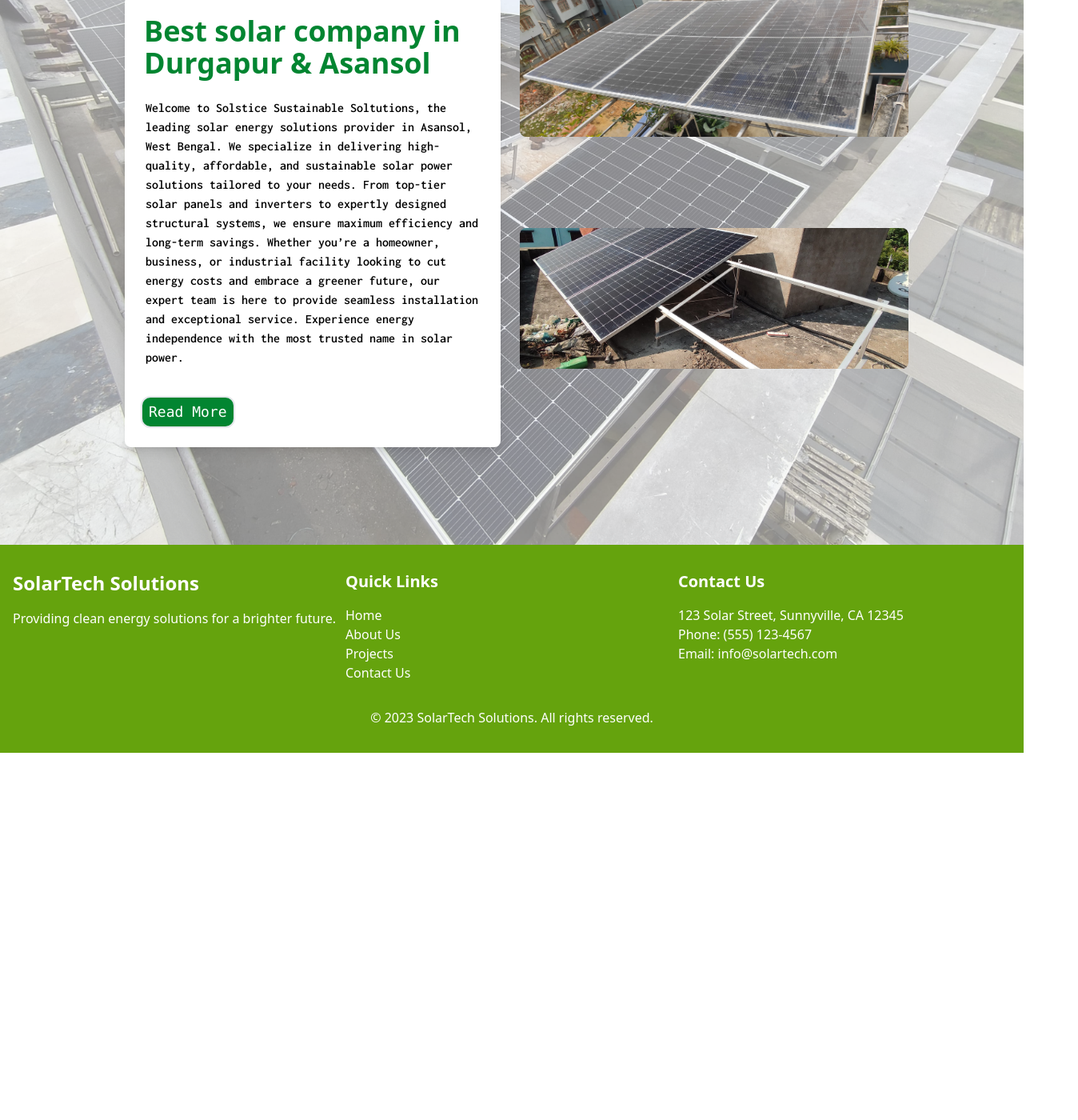
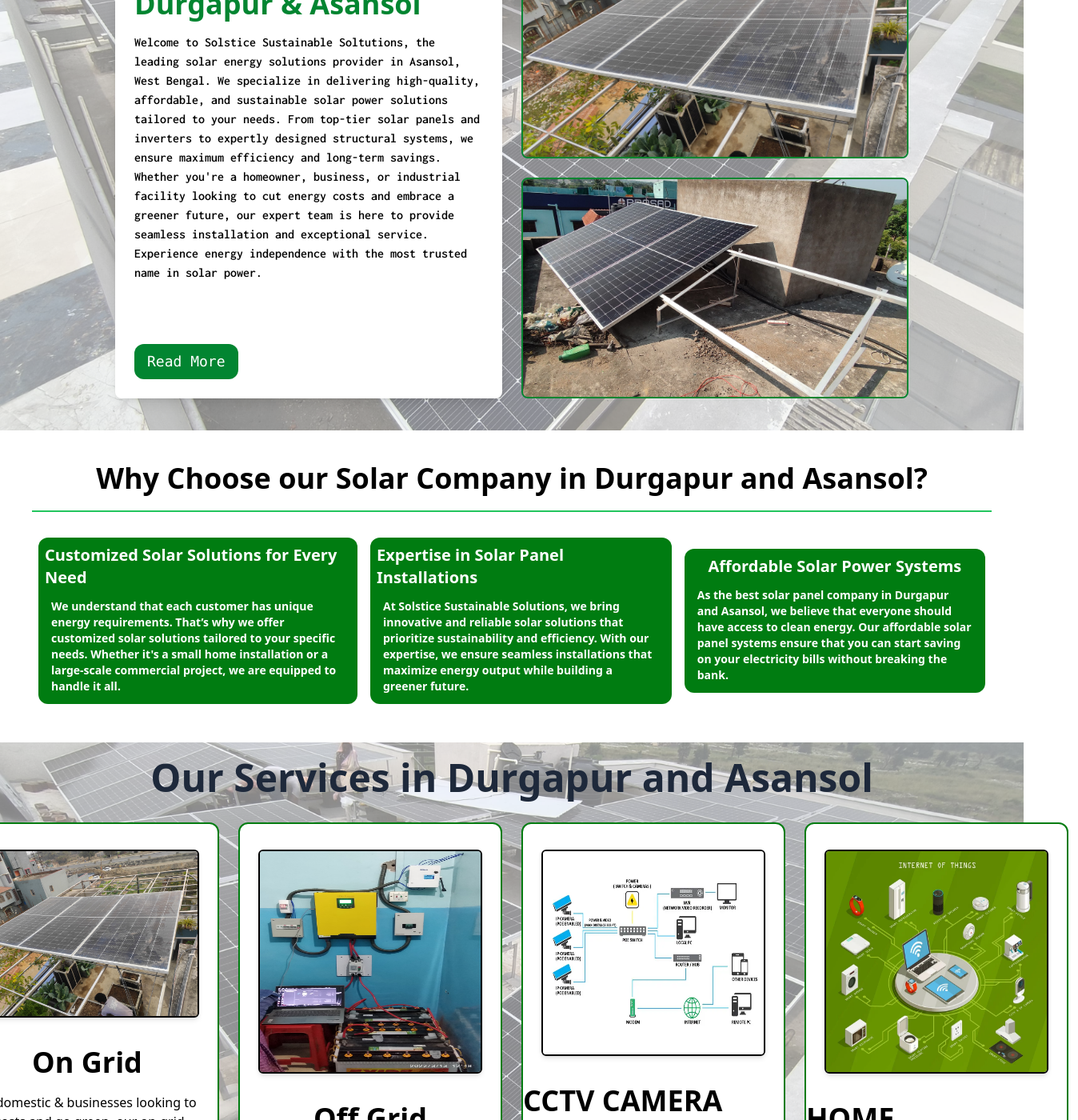
Before and after one commit to subhadeep-sengupta/solstice-sustainable-solutions, a Next.js app: page / in a window 1280 px wide. Shown: the part 980-2380 px from the top of the page at 80% size, 1348 px wide, since content can reach past the window. Before the commit the page ends 1921 px from the top, so only its background shows below. Built offline with nearby package versions, Linux system fonts and the light colour scheme; a web font is replaced by a local one.

Commit message:
Service added

```diff
--- a/src/app/AboutSection.tsx
+++ b/src/app/AboutSection.tsx
@@ -4,56 +4,54 @@
 
 function AboutSection() {
   const router = useRouter();
+
   return (
     <section
-      className="relative w-screen min-h-screen flex justify-center items-center bg-cover bg-center bg-no-repeat"
+      className="relative w-full flex justify-center items-center bg-cover bg-center bg-no-repeat py-10"
       style={{ backgroundImage: "url('/1.jpg')" }}
     >
       <div className="absolute inset-0 bg-white opacity-50"></div>
-      <div className="relative flex flex-col md:grid md:grid-cols-2 gap-3 m-3 p-5 w-full max-w-5xl">
-        <div className="mx-2 p-3 bg-white w-auto h-80 mb-2 rounded-lg  shadow-lg text-[#028531]  md:h-auto">
-          <h1 className="md:text-4xl font-bold md:mb-6 md:mx-3 md:mt-3 text-2xl/6 ml-1 mb-2">{`Best solar company in Durgapur & Asansol`}</h1>
-          <p className="w-auto h-auto md:px-2 mt-1 mx-1.5 font-inconsolata text-md font-semibold text-black">
-            Welcome to Solstice Sustainable Soltutions, the leading solar energy
-            solutions provider in Asansol, West Bengal. We specialize in
-            delivering high-quality, affordable, and sustainable solar power
-            solutions tailored to your needs. From top-tier solar panels and
-            inverters to expertly designed structural systems, we ensure maximum
-            efficiency and long-term savings. Whether you’re a homeowner,
-            business, or industrial facility looking to cut energy costs and
-            embrace a greener future, our expert team is here to provide
-            seamless installation and exceptional service. Experience energy
-            independence with the most trusted name in solar power.
+
+      <div className="relative container mx-auto max-w-5xl px-4">
+        <div className="flex flex-col md:grid md:grid-cols-2 gap-6">
+          <div className="bg-white rounded-lg shadow-lg p-6 text-[#028531] flex flex-col justify-between">
+            <div>
+              <h1 className="text-2xl md:text-4xl font-bold mb-4">{`Best solar company in Durgapur & Asansol`}</h1>
+              <p className="font-inconsolata text-md font-semibold text-black">
+                {`Welcome to Solstice Sustainable Soltutions, the leading solar energy solutions provider in Asansol, West Bengal. We specialize in delivering high-quality, affordable, and sustainable solar power solutions tailored to your needs. From top-tier solar panels and inverters to expertly designed structural systems, we ensure maximum efficiency and long-term savings. Whether you're a homeowner, business, or industrial facility looking to cut energy costs and embrace a greener future, our expert team is here to provide seamless installation and exceptional service. Experience energy independence with the most trusted name in solar power.`}
               </p>
+            </div>
             <button
-            className=" text-white bg-[#028531] rounded-xl border-2 font-mono md:text-lg md:mt-9 md:px-2 md:py-1 md:mx-2 md:mb-3 hover:bg-[#03ab3f] px-2 py-1 mt-5"
+              className="text-white bg-[#028531] rounded-xl font-mono text-lg px-4 py-2 mt-6 hover:bg-[#03ab3f] w-fit"
               onClick={() => router.push("/Aboutus")}
             >
               Read More
             </button>
           </div>
 
-        <div className="relative gap-2 md:grid md:grid-rows-2  grid-flow-col md:h-88">
+          <div className="flex flex-col gap-6 h-full">
+            <div className="relative h-0 pb-[56.25%] w-full overflow-hidden rounded-lg border-2 border-[#028531]">
               <Image
                 src="/15.jpg"
-            alt="1st image"
-            className="h-44 w-full rounded-lg border-3 border-[#028531] mx-1"
-            width={500}
-            height={500}
-            style={{
-              objectFit: "cover",
-            }}
+                alt="Solar panels installation"
+                className="object-cover"
+                fill
+                sizes="(max-width: 768px) 100vw, 50vw"
+                priority
               />
+            </div>
+
+            <div className="relative h-0 pb-[56.25%] w-full overflow-hidden rounded-lg border-2 border-[#028531]">
               <Image
                 src="/5.jpg"
-            alt="1st image"
-            className="w-full h-44 rounded-lg border-[#028531] mx-1"
-            width={500}
-            height={500}
-            style={{
-              objectFit: "cover",
-            }}
+                alt="Solar energy solution"
+                className="object-cover"
+                fill
+                sizes="(max-width: 768px) 100vw, 50vw"
+                priority
               />
+            </div>
+          </div>
         </div>
       </div>
     </section>
--- /dev/null
+++ b/src/app/Services.tsx
@@ -0,0 +1,70 @@
+"use client";
+import Image from "next/image";
+function Services() {
+  return (
+    <div
+      className="relative bg-no-repeat bg-center bg-cover w-full flex flex-col justify-center items-center"
+      style={{
+        backgroundImage: "url('/1.jpg')",
+      }}
+    >
+      <div className="absolute opacity-50 inset-0 bg-white" />
+      <h1 className="relative text-slate-800 text-4xl md:text-5xl mt-5 font-semibold">
+        Our Services in Durgapur and Asansol
+      </h1>
+      <span className=""></span>
+      <div className="relative flex flex-col justify-center items-center mt-5 md:flex-row">
+        <Service
+          title={`On Grid`}
+          source={"/15.jpg"}
+          paragraph={`For domestic & businesses looking to cut costs and go green, our on-grid commercial solar solutions seamlessly integrate with the power grid, reducing electricity expenses and maximizing savings through net metering—all with reliable, sustainable energy for the long run.`}
+        />
+        <Service
+          title={`Off Grid`}
+          source={"/4.jpg"}
+          paragraph={`SOlar jfhrjeviohoeriv`}
+        />
+        <Service
+          title={`CCTV CAMERA INSTALLATION AND NETWORK CONFIGURATION`}
+          paragraph={`SOlar jfhrjeviohoeriv`}
+          source={"/cctv.jpg"}
+        />
+        <Service
+          title={`HOME AUTOMATION WITH IOT`}
+          paragraph={`SOlar jfhrjeviohoeriv`}
+          source={"/blog2.jpg"}
+        />
+      </div>
+    </div>
+  );
+}
+
+const Service = ({
+  title,
+  paragraph,
+  source,
+}: {
+  title: string;
+  paragraph: string;
+  source: string;
+}) => {
+  return (
+    <div className="bg-white text-black m-3 rounded-xl  flex flex-col justify-start items-center py-5 border-[#007C11] border-2 h-[700px] w-[600px] md:w-[330px] md:h-[590px]">
+      <Image
+        src={source}
+        alt="Solar panels installation"
+        width={440}
+        height={50}
+        className="w-[540px] h-[350px] rounded-md border-2 border-black shadow-md md:w-[280px] md:h-[280px] mt-3"
+      />
+      <h2 className="text-4xl mt-9 mb-3 font-semibold">{title}</h2>
+
+      <p className="px-5 py-1.5">{paragraph}</p>
+      <button className="bg-[#0dba13] hover:bg-[#0be012] text-white font-mono px-1.5 py-1 rounded-md">
+        Read more
+      </button>
+    </div>
+  );
+};
+
+export default Services;
--- /dev/null
+++ b/src/app/Whyus.tsx
@@ -0,0 +1,35 @@
+function Whyus() {
+  return (
+    <section className="relative flex flex-col justify-center items-center py-10 w-screen px-10">
+      <h1 className="text-2xl font-semibold mb-5 md:text-4xl">
+        Why Choose our Solar Company in Durgapur and Asansol?
+      </h1>
+      <span className="bg-green-500 h-0.5 bottom-0 left-0 w-full mb-6"></span>
+      <div className="relative container flex flex-col items-center justify-center md:flex-row">
+        <Card
+          header={`Customized Solar Solutions for Every Need`}
+          paragraph={`We understand that each customer has unique energy requirements. That’s why we offer customized solar solutions tailored to your specific needs. Whether it's a small home installation or a large-scale commercial project, we are equipped to handle it all.`}
+        />
+        <Card
+          header={`Expertise in Solar Panel Installations`}
+          paragraph={`At Solstice Sustainable Solutions, we bring innovative and reliable solar solutions that prioritize sustainability and efficiency. With our expertise, we ensure seamless installations that maximize energy output while building a greener future.`}
+        />
+        <Card
+          header={`Affordable Solar Power Systems`}
+          paragraph={`As the best solar panel company in Durgapur and Asansol, we believe that everyone should have access to clean energy. Our affordable solar panel systems ensure that you can start saving on your electricity bills without breaking the bank.`}
+        />
+      </div>
+    </section>
+  );
+}
+
+export default Whyus;
+
+const Card = ({ header, paragraph }: { header: string; paragraph: string }) => {
+  return (
+    <div className="text-lg font-sans bg-[#007C11] px-2 w-full m-2 rounded-xl text-white flex flex-col justify-center items-center  md:w-auto md:h-auto hover:-translate-y-2 transition-transform duration-300">
+      <h2 className="text-xl pt-2 font-bold">{header}</h2>
+      <p className="text-sm mx-2 my-3 font-semibold">{paragraph}</p>
+    </div>
+  );
+};
--- a/src/app/page.tsx
+++ b/src/app/page.tsx
@@ -1,11 +1,15 @@
 import AboutSection from "./AboutSection";
 import HeroSection from "./hero";
+import Services from "./Services";
+import Whyus from "./Whyus";
 
 export default function Home() {
   return (
     <div>
       <HeroSection />
       <AboutSection />
+      <Whyus />
+      <Services />
     </div>
   );
 }
```
Also changed, not shown: public/blog2.jpg (added), public/cctv.jpg (added). Lines whose indentation alone changed are shown as unchanged.
